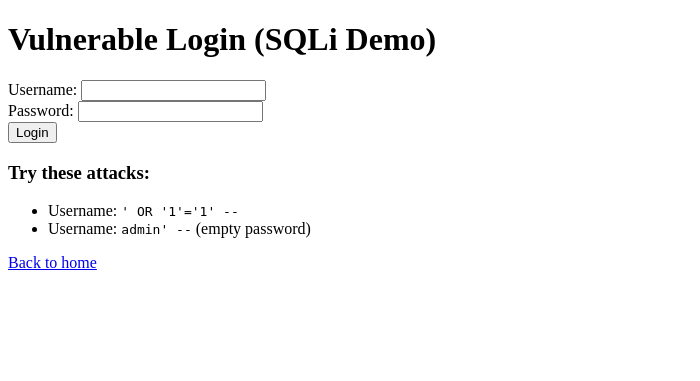
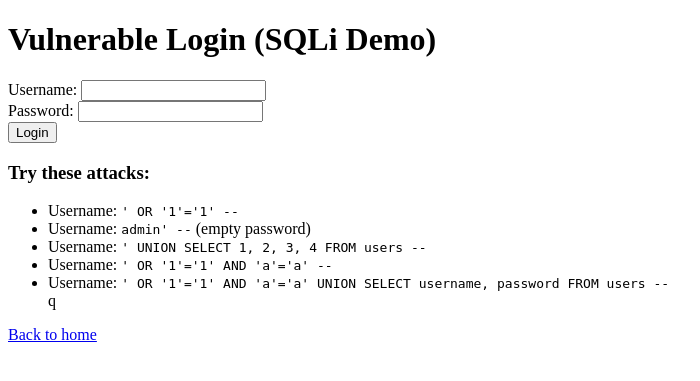
Before and after one commit to vidhibhamare/ISMiniProject, a Flask app: template templates/vulnerable_login.html in a window 1280 px wide. Shown: the top 381 px of the page, without its empty margins (0-700 px from the left). Run offline with Flask 3, Linux system fonts and the light colour scheme; the template is opened without the code that fills it, so the values that code supplies are empty.

Commit message:
sql injection updates

```diff
--- a/templates/vulnerable_login.html
+++ b/templates/vulnerable_login.html
@@ -14,6 +14,9 @@
     <ul>
         <li>Username: <code>' OR '1'='1' --</code></li>
         <li>Username: <code>admin' --</code> (empty password)</li>
+        <li>Username: <code>' UNION SELECT 1, 2, 3, 4 FROM users --</code></li>
+        <li>Username: <code>' OR '1'='1' AND 'a'='a' --</code></li>
+        <li>Username: <code>' OR '1'='1' AND 'a'='a' UNION SELECT username, password FROM users --</code></li>q
     </ul>
     <p><a href="/">Back to home</a></p>
 </body>
```
Also changed, not shown: hotel.db.
